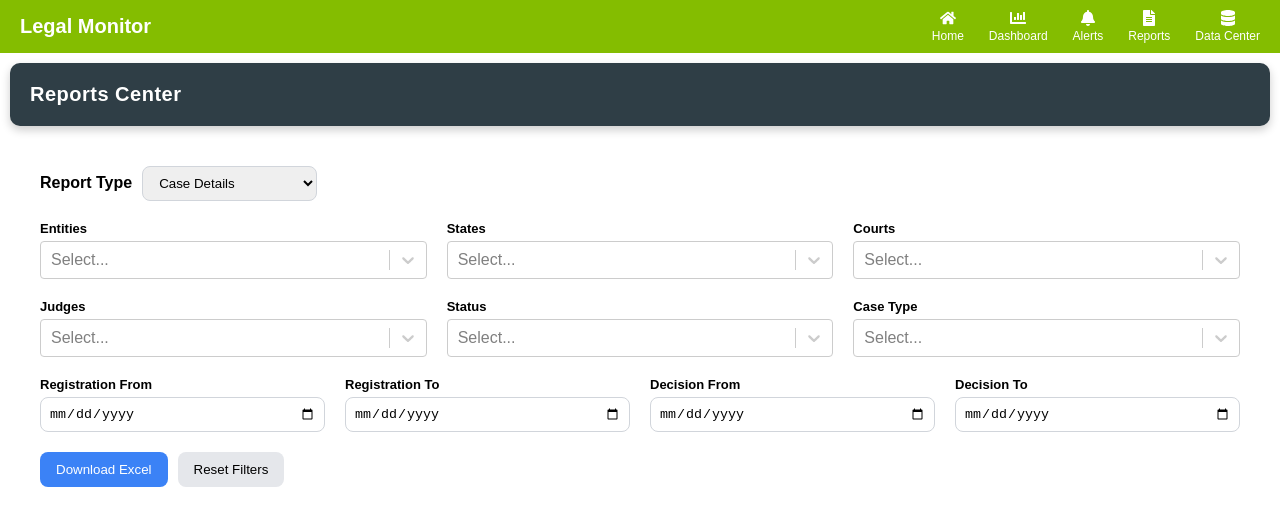
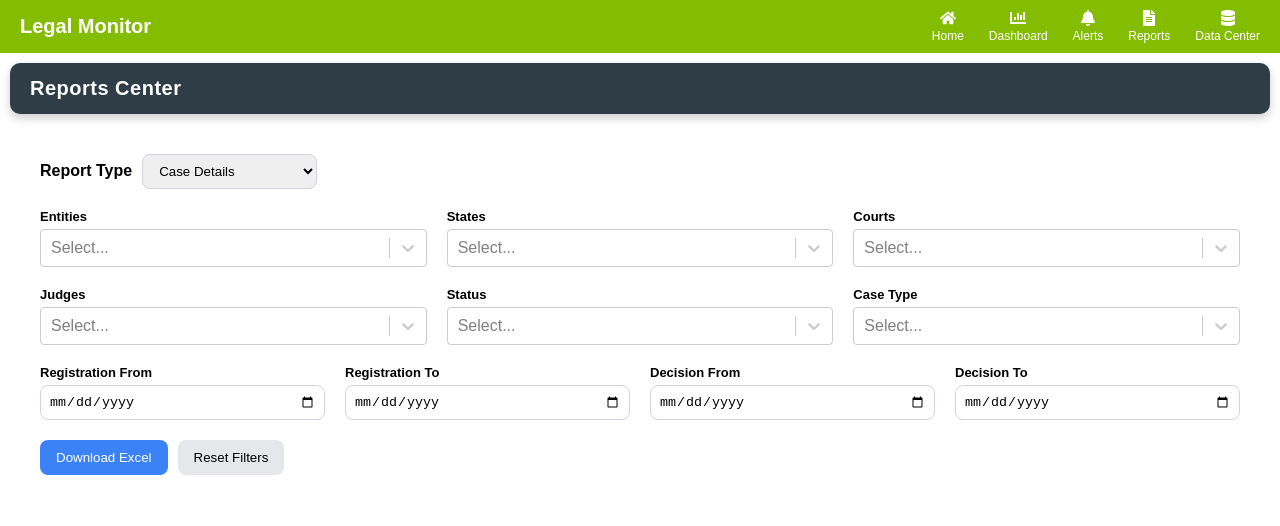
Before and after one commit to ganeshdevnale16/compliances, a React (Create React App) app in the folder frontend/: page /reports in a window 1280 px wide. Shown: the top 526 px of the page. Built offline with nearby package versions, Linux system fonts and the light colour scheme; no server answers.

Commit message:
Update dataCenter.css

```diff
--- a/frontend/src/pages/dataCenter.css
+++ b/frontend/src/pages/dataCenter.css
@@ -18,7 +18,7 @@
   align-items: center;
 
   background: #2f3e46;
-  padding: 20px 20px;
+  padding: 14px 20px;
   border-radius: 10px;
 
   margin-bottom: 20px;
@@ -87,6 +87,7 @@
 
 .middle {
   flex: 1;
+  margin-left: 12px;   /* 👈 ADD THIS */
 }
 
 /* TITLE */
```
